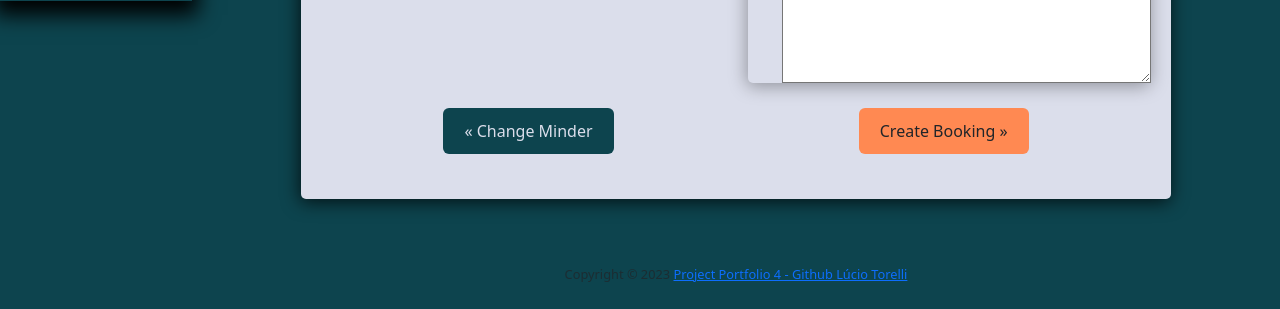
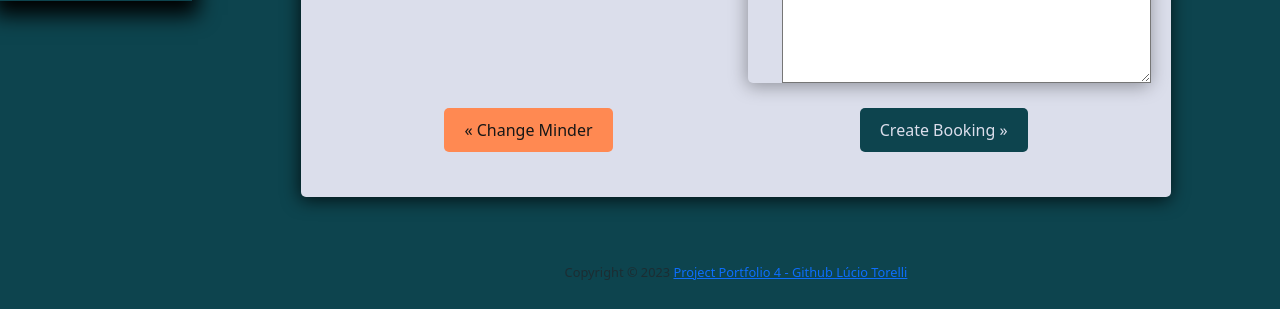
Before and after one commit to luciotorelli/minding-paws, a Django app: page /create-booking/ in a window 1280 px wide. Shown: the part 799-1108 px from the top of the page. After the commit the page ends 1079 px from the top, so only its background shows below. Run offline with Django 3.2, Linux system fonts and the light colour scheme; the visitor is signed in with stand-in values (Sample User, id 1); data comes from the database, SQL or seed files in the repository; data that the repository does not hold is empty; some libraries are stand-ins or nearby versions.

Commit message:
Simplify button styling for Primary and Secondary buttons
+ Add hoover and focus effect

```diff
--- a/static/css/style.css
+++ b/static/css/style.css
@@ -1,6 +1,55 @@
 /* Imports dancing script Google Font */
 @import url('https://fonts.googleapis.com/css2?family=Handlee&display=swap');
 
+/* ------------------------------------- Buttons */
+
+.custom-btn-1 {
+    background-color: #0D444E;
+    color: #DBDEEB;
+    border: none;
+    padding: 10px 20px;
+    text-align: center;
+    text-decoration: none;
+    display: inline-block;
+    border-radius: 5px;
+    cursor: pointer;
+    transition: transform 0.2s, box-shadow 0.3s;;
+}
+
+.custom-btn-1:hover,
+.custom-btn-1:focus {
+    background-color: #0D444E;
+    color: #DBDEEB;
+    transform: scale(1.05);
+    box-shadow: 0px 0px 10px 1px rgba(0, 0, 0, 0.75);
+    -webkit-box-shadow: 0px 0px 10px 1px rgba(0, 0, 0, 0.75);
+    -moz-box-shadow: 0px 0px 10px 1px rgba(0, 0, 0, 0.75);
+}
+
+
+.custom-btn-2 {
+    background-color: #ff8952;
+    color: #171717;
+    border: none;
+    padding: 10px 20px;
+    text-align: center;
+    text-decoration: none;
+    display: inline-block;
+    font-size: 1em;
+    border-radius: 5px;
+    cursor: pointer;
+    transition: transform 0.2s, box-shadow 0.3s;
+}
+
+.custom-btn-2:hover,
+.custom-btn-2:focus {
+    background-color: #ff8952; /* Change the background color for hover and focus */
+    color: #171717;
+    transform: scale(1.05);
+    box-shadow: 0px 0px 10px 1px rgba(0, 0, 0, 0.75);
+    -webkit-box-shadow: 0px 0px 10px 1px rgba(0, 0, 0, 0.75);
+    -moz-box-shadow: 0px 0px 10px 1px rgba(0, 0, 0, 0.75);
+}
 /* ------------------------------------- Body */
 body {
     background-color: #0D444E !important;
@@ -75,17 +124,6 @@ main {
     -webkit-box-shadow: -1px 3px 18px 0px rgba(0, 0, 0, 0.75);
     -moz-box-shadow: -1px 3px 18px 0px rgba(0, 0, 0, 0.75);
     box-shadow: -1px 3px 18px 0px rgba(0, 0, 0, 0.75);
-}
-
-
-.custom-btn {
-    background-color: #ff8952 !important;
-}
-
-
-.custom-btn-2 {
-    background-color: #0D444E !important;
-    color: #DBDEEB;
 }
 
 /* Custom Scroll bar */
@@ -271,23 +309,12 @@ label {
     text-align: center;
 }
 
-.login-btn {
-    background-color: #ff8952 !important;
-    color: #0D444E;
-}
-
 /* ------------------------------------- Logout Modal */
 
 .modal-content {
-    background-color: #0D444E;
+    background-color: #171717;
     color: #DBDEEB;
     border: none;
-}
-
-.modal-footer .btn-primary {
-    background-color: #ff8952;
-    border-color: #ff8952;
-    color: #0D444E;
 }
 
 /* ------------------------------------- Search for Minders page */
@@ -351,7 +378,6 @@ label {
 }
 
 .btn-select-minder {
-    background-color: #ff8952 !important;
     border: solid 1px #0D444E;
     margin-bottom: 20px !important;
 }
@@ -426,7 +452,6 @@ label {
 .create-booking-btns-div button {
     padding: 10px 20px;
     margin: 5px;
-    background-color: #ff8952;
 }
 
 /* ------------------------------------- Bookings Page */
@@ -449,9 +474,7 @@ label {
 }
 
 .new-booking-btn {
-    background-color: #0D444E;
     border: none;
-    color: white;
     padding: 5px 20px;
     text-decoration: none;
     display: inline-block;
@@ -581,8 +604,6 @@ label {
     display: block;
     text-align: right !important;
     font-size: 15px;
-    color: #fff;
-    background-color: #486e75;
     border-radius: 5px;
     padding: 5px;
 }
@@ -591,8 +612,6 @@ label {
     display: block;
     text-align: right !important;
     font-size: 15px;
-    color: #171717;
-    background-color: #ff8952;
     border-radius: 5px;
     padding: 5px;
 }
--- a/templates/account/login.html
+++ b/templates/account/login.html
@@ -47,7 +47,7 @@
   {% endif %}
 
   <div class="text-center">
-    <button class="btn btn-primary login-btn" type="submit">{% trans "Sign In" %}</button>
+    <button class="custom-btn-1" type="submit">{% trans "Sign In" %}</button>
   </div>
 </form>
 
--- a/templates/account/password_change.html
+++ b/templates/account/password_change.html
@@ -43,6 +43,6 @@
         {% endif %}
     </div>
 
-    <button type="submit" name="action" class="btn custom-btn">{% trans "Change Password" %}</button>
+    <button type="submit" name="action" class="custom-btn-1">{% trans "Change Password" %}</button>
 </form>
 {% endblock %}
--- a/templates/account/signup_minder.html
+++ b/templates/account/signup_minder.html
@@ -160,7 +160,7 @@
   />
   {% endif %}
   <div class="col text-center">
-    <button type="submit" class="btn custom-btn mt-4">
+    <button type="submit" class="custom-btn-1 mt-4">
       {% trans "Register" %} &raquo;
     </button>
   </div>
--- a/templates/account/signup_pet_owner.html
+++ b/templates/account/signup_pet_owner.html
@@ -143,7 +143,7 @@
   />
   {% endif %}
   <div class="col text-center">
-    <button type="submit" class="btn custom-btn mt-4">{% trans "Register" %} &raquo;</button>
+    <button type="submit" class="custom-btn-1 mt-4">{% trans "Register" %} &raquo;</button>
   </div>
 </form>
 
--- a/templates/base.html
+++ b/templates/base.html
@@ -134,13 +134,13 @@
                 value="{{ redirect_field_value }}"
               />
               {% endif %}
-              <button type="submit" class="btn btn-primary">
+              <button type="submit" class="custom-btn-1">
                 {% trans 'Sign Out' %}
               </button>
             </form>
             <button
               type="button"
-              class="btn btn-secondary"
+              class="custom-btn-2"
               data-bs-dismiss="modal"
             >
               {% trans 'Cancel' %}
--- a/templates/bookings.html
+++ b/templates/bookings.html
@@ -3,7 +3,7 @@
     {% if user.role == 'pet-owner' %}
       <div class="new-booking-div main-div-shadow">
         <p>Need a new booking?</p>
-        <a href="{% url 'browse-minders' %}" class="btn new-booking-btn text-decoration-none">Book a minder!</a>
+        <a href="{% url 'browse-minders' %}" class="custom-btn-1">Book a minder!</a>
       </div>
     {% endif %}
     <!-- Grid container -->
--- a/templates/create_booking.html
+++ b/templates/create_booking.html
@@ -179,10 +179,10 @@ Booking" %}{% endblock %} {% block content %}
   {% endif %}
 
   <div class="create-booking-btns-div">
-    <button type="button" class="btn custom-btn-2 reselect-minder-btn">
+    <button type="button" class="custom-btn-2 reselect-minder-btn">
       &laquo; {% trans "Change Minder" %}
     </button>
-    <button type="submit" class="btn custom-btn">
+    <button type="submit" class="custom-btn-1">
       {% trans "Create Booking" %} &raquo;
     </button>
   </div>
--- a/templates/index.html
+++ b/templates/index.html
@@ -16,7 +16,7 @@
           <i class="fa fa-check"></i> Manage your bookings through the platform.
         </li>
       </ul>
-      <a href="{% url 'pet-owner-sign-up' %}" class="btn sign-up-btn mt-2">I am a Pet Owner.</a>
+      <a href="{% url 'pet-owner-sign-up' %}" class="custom-btn-1 mt-2">I am a Pet Owner.</a>
     </div>
 
     <div class="col-12 col-md-6 sign-up-div">
@@ -33,7 +33,7 @@
           <i class="fa fa-check"></i> Manage your bookings through the platform.
         </li>
       </ul>
-      <a href="{% url 'minder-sign-up' %}" class="btn sign-up-btn mt-2">I am a Minder.</a>
+      <a href="{% url 'minder-sign-up' %}" class="custom-btn-1 mt-2">I am a Minder.</a>
     </div>
   </div>
 
--- a/templates/minders-results-partial.html
+++ b/templates/minders-results-partial.html
@@ -16,7 +16,7 @@
       <div class="minder-name">
         <h5>{{ minder.user.name }}</h5>
         <button
-          class="btn btn-select-minder"
+          class="custom-btn-1"
           onclick="saveToSessionStorage(
             '{{ minder.user }}',
             '{{ minder.id }}',
--- a/templates/my-profile-minder.html
+++ b/templates/my-profile-minder.html
@@ -99,10 +99,10 @@
   </div>
 
   <div class="col text-center mt-4 d-flex justify-content-evenly">
-    <a href="{% url 'account_change_password' %}" class="btn custom-btn-2 reselect-minder-btn">
+    <a href="{% url 'account_change_password' %}" class="custom-btn-1">
       {% trans "Change Password" %}
     </a>
-    <button type="submit" class="btn custom-btn">
+    <button type="submit" class="custom-btn-1">
       {% trans "Save Profile" %}
     </button>
   </div>
--- a/templates/my-profile-pet-owner.html
+++ b/templates/my-profile-pet-owner.html
@@ -76,10 +76,10 @@
   </div>
 
   <div class="col text-center mt-4 d-flex justify-content-evenly">
-    <a href="{% url 'account_change_password' %}" class="btn custom-btn-2 reselect-minder-btn">
+    <a href="{% url 'account_change_password' %}" class="custom-btn-1">
       {% trans "Change Password" %}
     </a>
-    <button type="submit" class="btn custom-btn">
+    <button type="submit" class="custom-btn-1">
       {% trans "Save Profile" %}
     </button>
   </div>
```
Also changed, not shown: templates/booking_accordion_details.html (+7 -7 lines).
